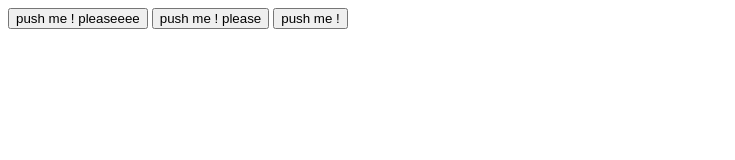
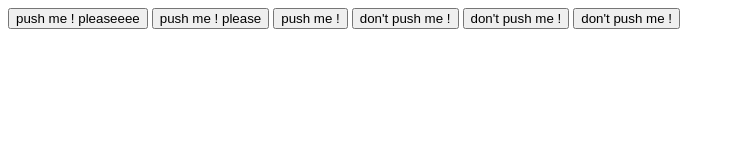
Before and after one commit to information47/repoTest, a plain HTML site: page index.html in a window 1280 px wide. Shown: the whole page, without its empty margins (0-735 px from the left). Drawn offline with Linux system fonts and the light colour scheme.

Commit message:
un seul commit avec ajout de 6 boutons

```diff
--- a/index.html
+++ b/index.html
@@ -10,5 +10,8 @@
     <button>push me ! pleaseeee</button>
     <button>push me ! please</button>
     <button>push me !</button>
+    <button>don't push me !</button>
+    <button>don't push me !</button>
+    <button>don't push me !</button>
 </body>
 </html>
```
